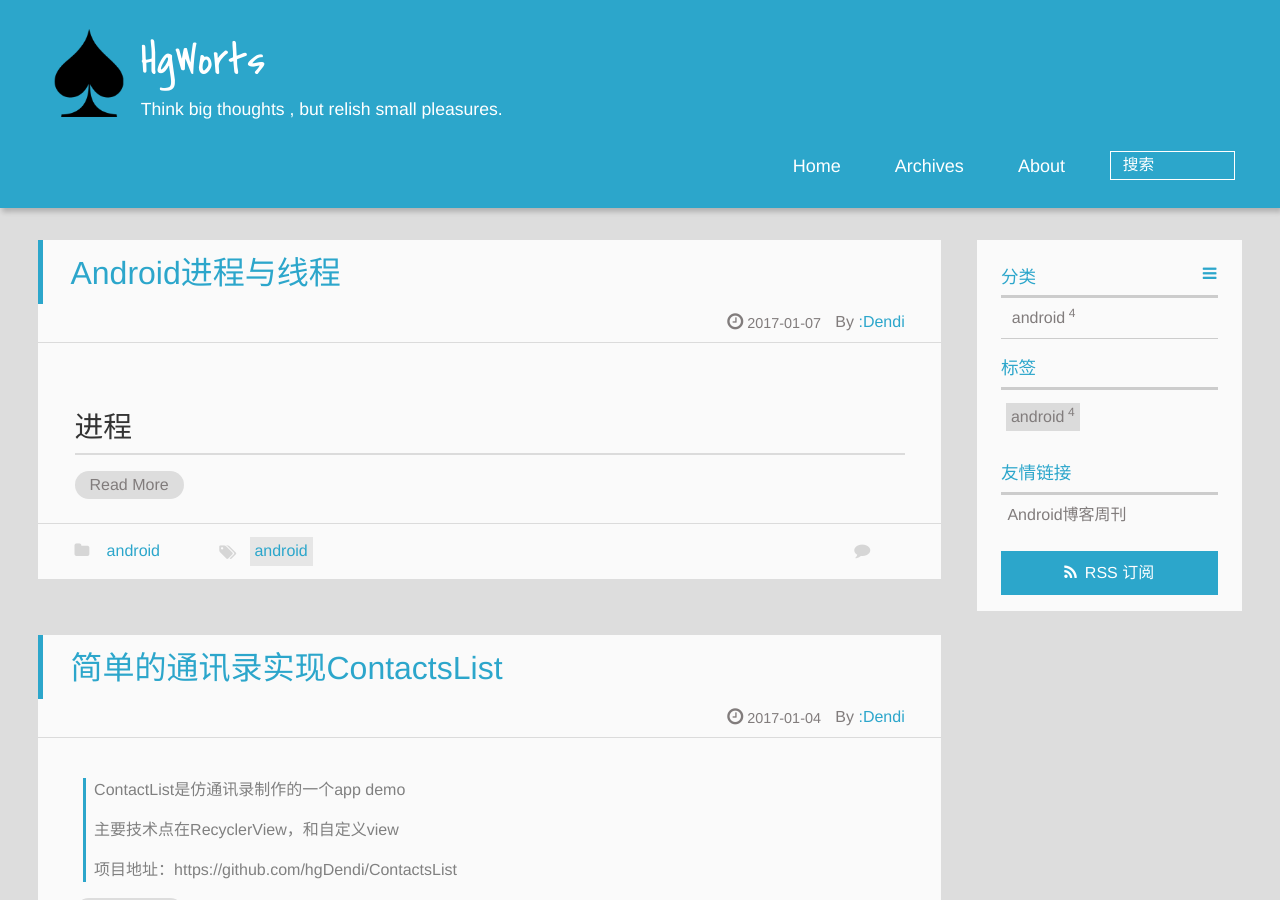
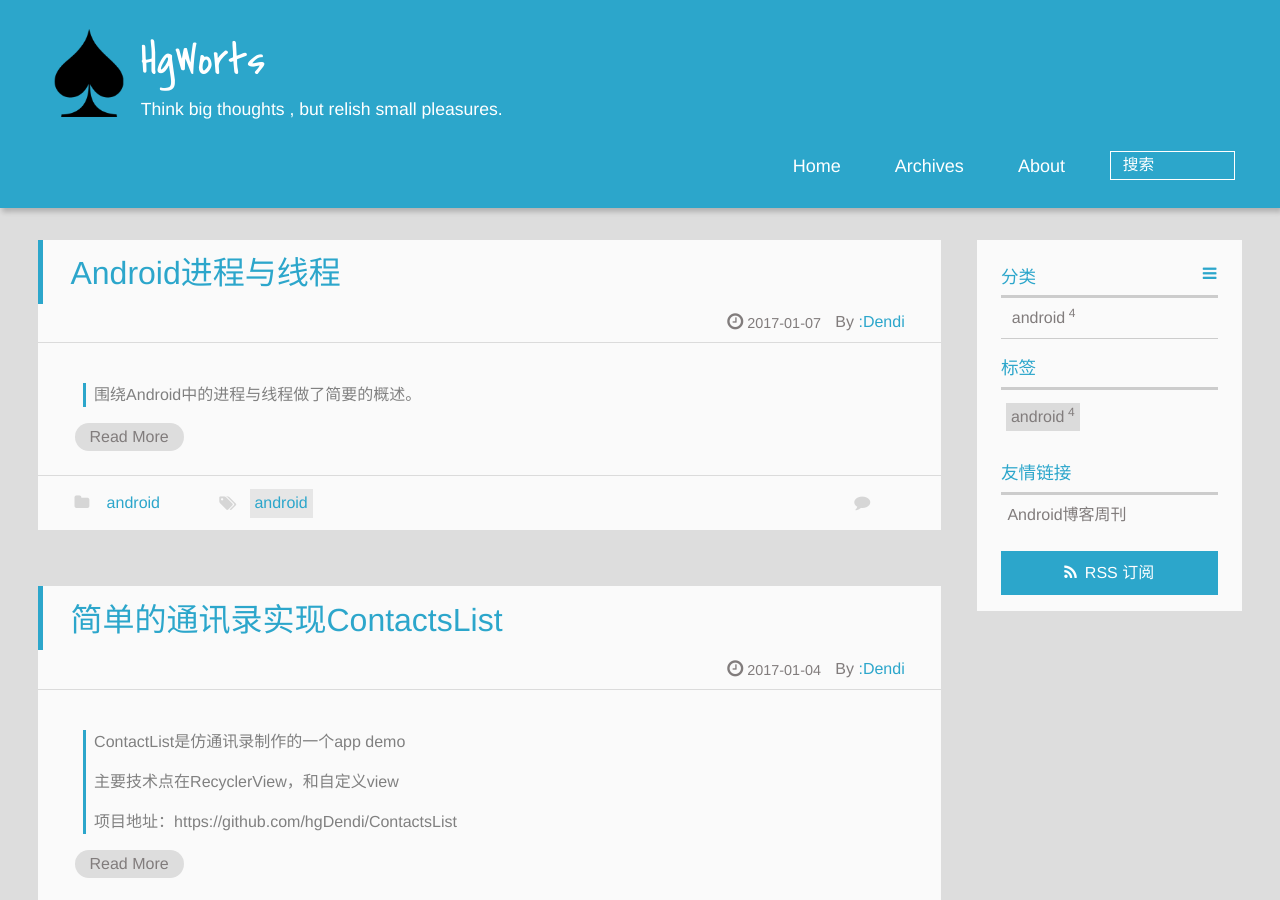
Before and after one commit to hgDendi/hgDendi.github.io, a Jekyll site: the page built from index.html, in a window 1280 px wide and 900 px high. Built offline with Jekyll 4.4.1, drawn with Linux system fonts in a browser that asks for light colours; the list of posts is cut into pages by our own code; comment, search, counter and statistics services are not loaded.

Commit message:
add summary to Process

```diff
--- a/_posts/2017-01-07-Android进程与线程.md
+++ b/_posts/2017-01-07-Android进程与线程.md
@@ -6,6 +6,10 @@ date: 2017-01-07
 categories: android
 tags: [android]
 ---
+
+> 围绕Android中的进程与线程做了简要的概述。
+
+
 
 ## 进程
 
```
